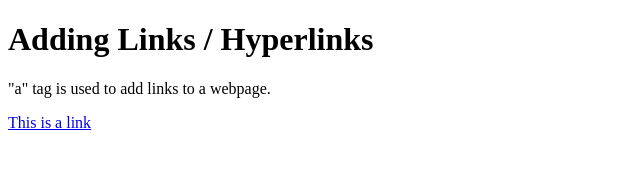
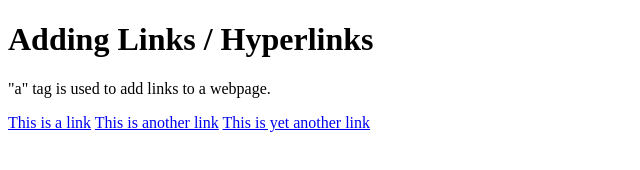
Before and after one commit to vamandeshmukh/cg-html-css-js-bs, a plain HTML site: page html-demos/02-basic-html-elements.html in a window 1280 px wide. Shown: the whole page, without its empty margins (0-640 px from the left). Drawn offline with Linux system fonts and the light colour scheme.

Commit message:
Anchor tag

```diff
--- a/html-demos/02-basic-html-elements.html
+++ b/html-demos/02-basic-html-elements.html
@@ -8,9 +8,12 @@
 </head>
 
 <body>
+
     <h1>Adding Links / Hyperlinks</h1>
     <p>"a" tag is used to add links to a webpage.</p>
     <a href="https://github.com/vamandeshmukh/cg-html-css-js-bs/tree/main/html-demos">This is a link</a>
+    <a href="https://www.capgemini.com/">This is another link</a>
+    <a href="./index.html">This is yet another link</a>
 
 
 
```
